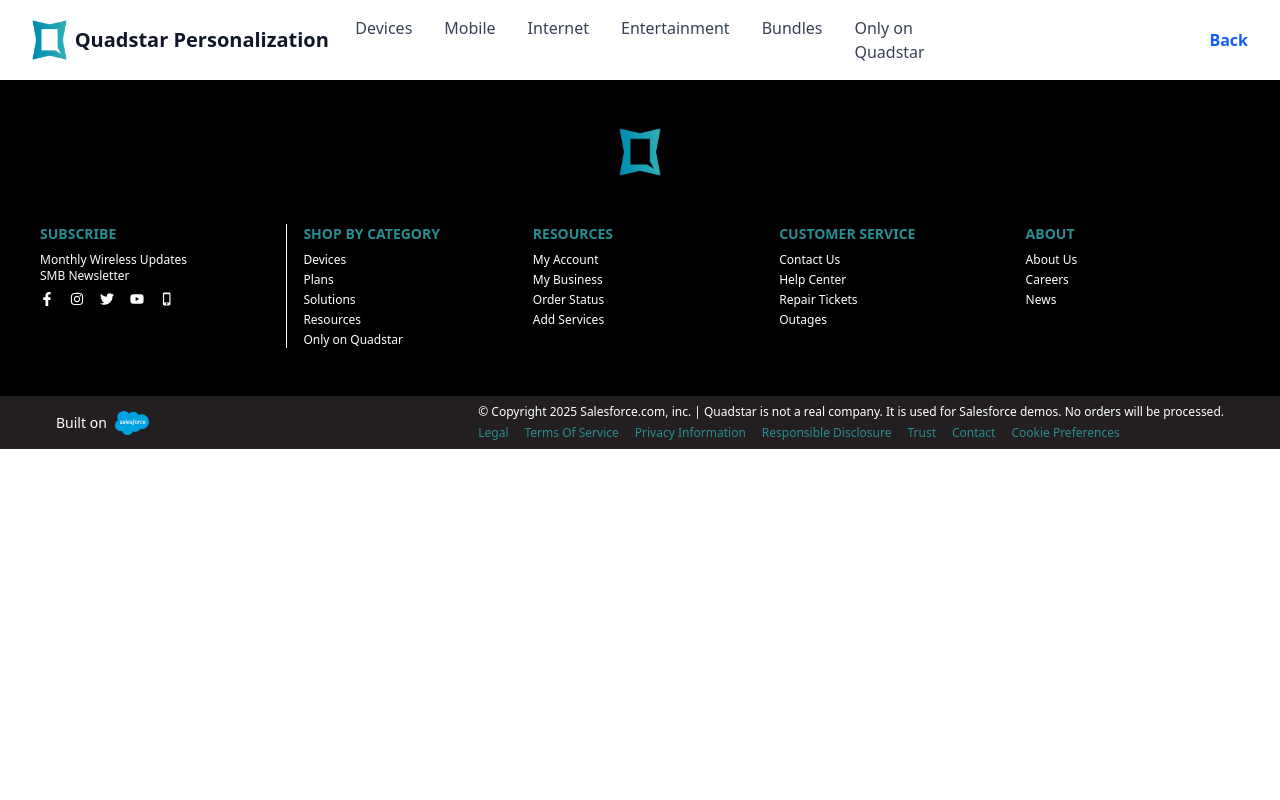
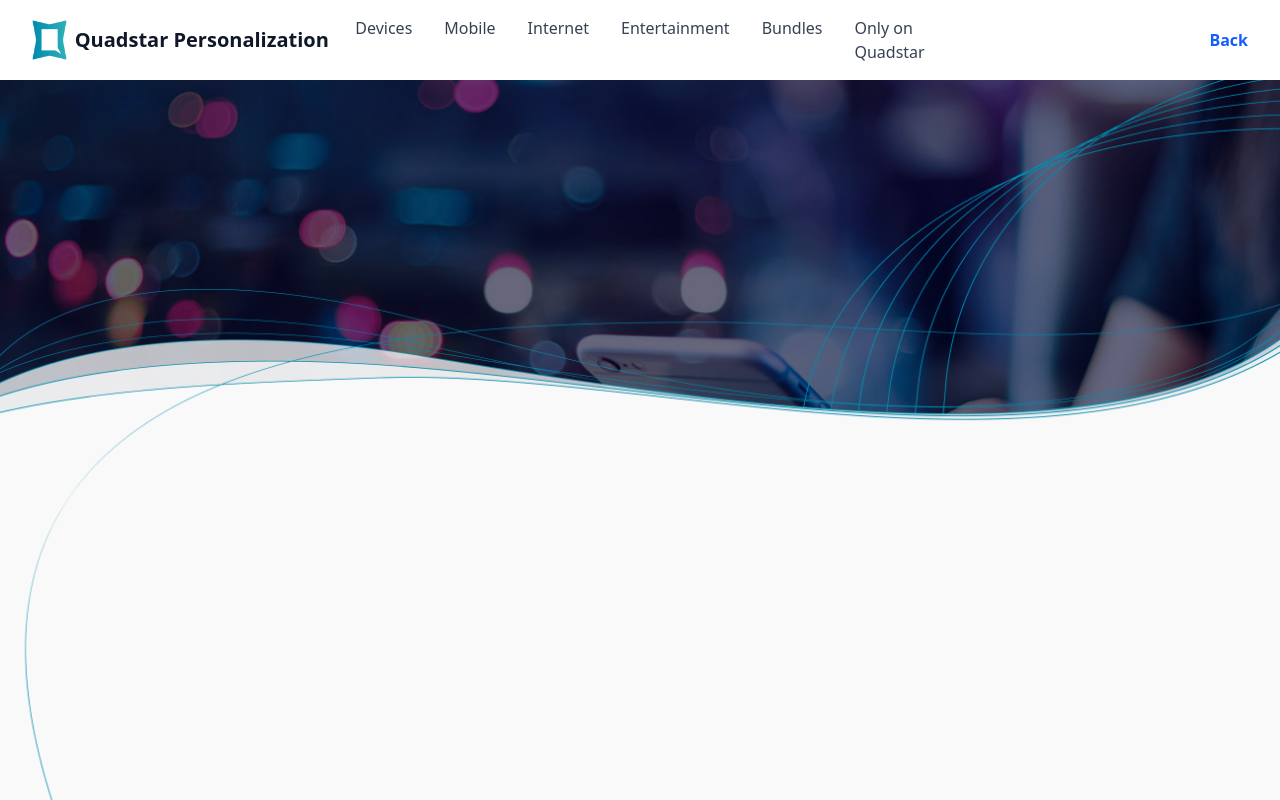
Before and after one commit to mvrzan/salesforce-connections-demo, a React (Vite) app in the folder src/: page / in a window 1280 px wide. Shown: the top 800 px of the page. Built offline with nearby package versions, Linux system fonts and the light colour scheme.

Commit message:
add HeroSection component

```diff
--- a/src/src/App.tsx
+++ b/src/src/App.tsx
@@ -1,10 +1,12 @@
+import Header from "./components/Header";
+import HeroSection from "./components/HeroSection";
 import Footer from "./components/Footer";
-import Header from "./components/Header";
 
 function App() {
   return (
     <>
       <Header />
+      <HeroSection />
       <Footer />
     </>
   );
```
